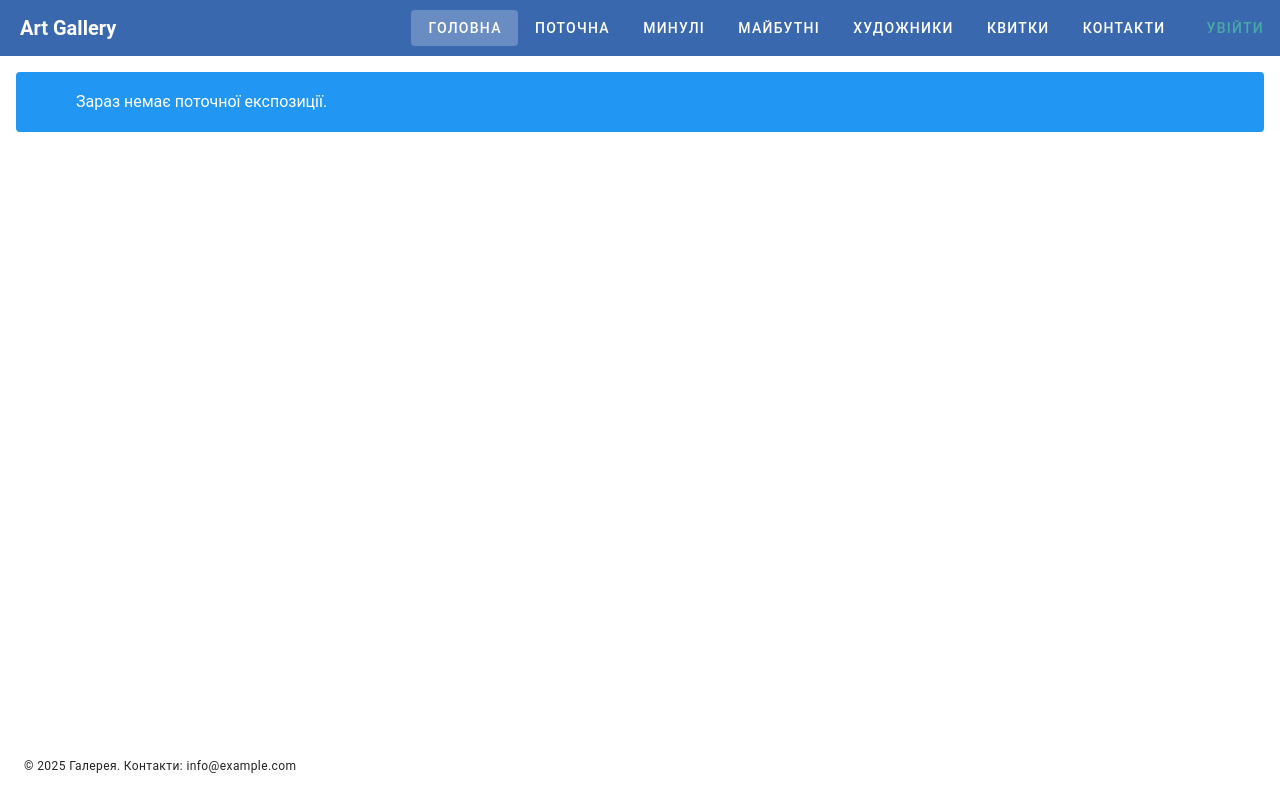
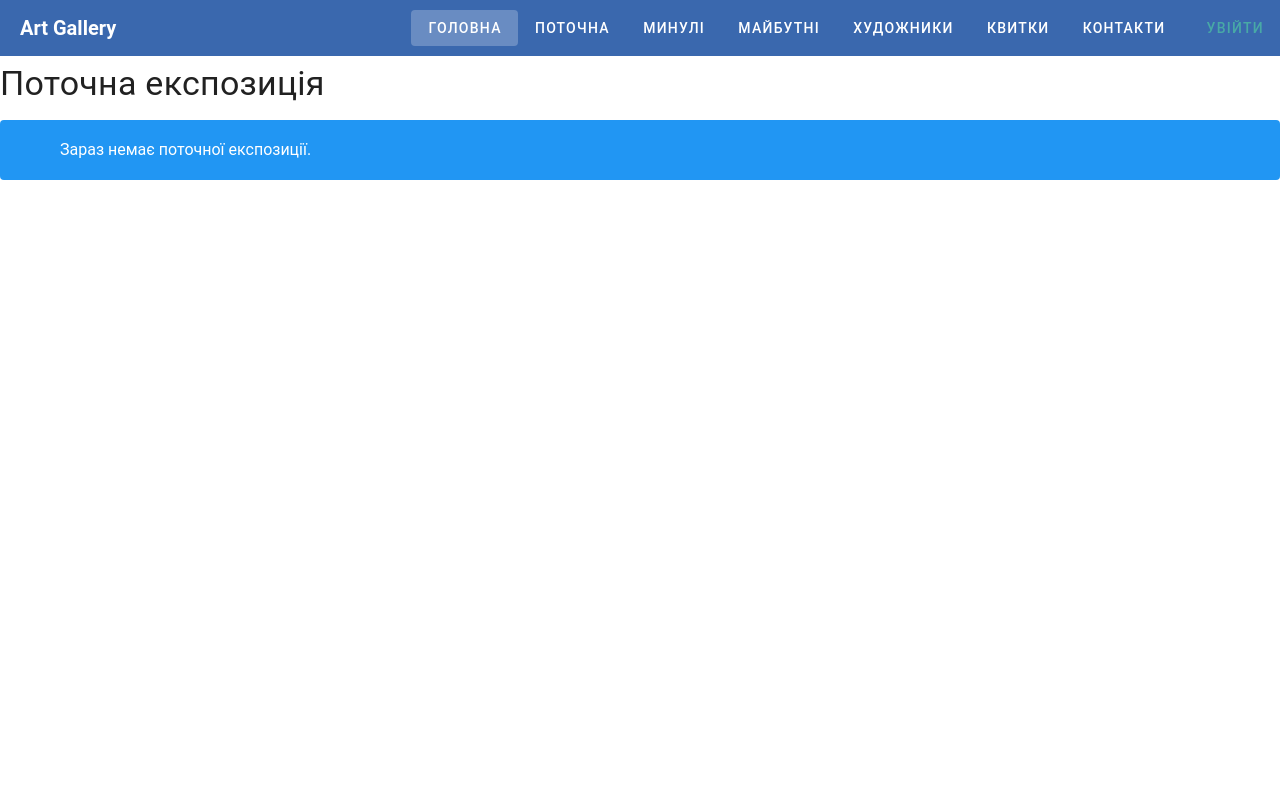
Before and after one commit to Volodymyr-Korolevych/artGallery-2026, a Nuxt app: page / in a window 1280 px wide. Built offline with nearby package versions, Linux system fonts and the light colour scheme; no server answers; the database is empty.

Commit message:
fix my fault

```diff
--- a/app.vue
+++ b/app.vue
@@ -1,12 +1,16 @@
+<script setup lang="ts">
+// Головний корінь застосунку, як ти й сказала
+useHead({
+  htmlAttrs: { lang: 'uk' }
+})
+</script>
+
 <template>
   <v-app>
-    <AppHeader />
-    <v-main class="pa-4">
-      <NuxtPage />
+    <v-main>
+      <NuxtLayout>
+        <NuxtPage />
+      </NuxtLayout>
     </v-main>
-    <AppFooter />
   </v-app>
 </template>
-
-<script setup lang="ts">
-</script>
```
